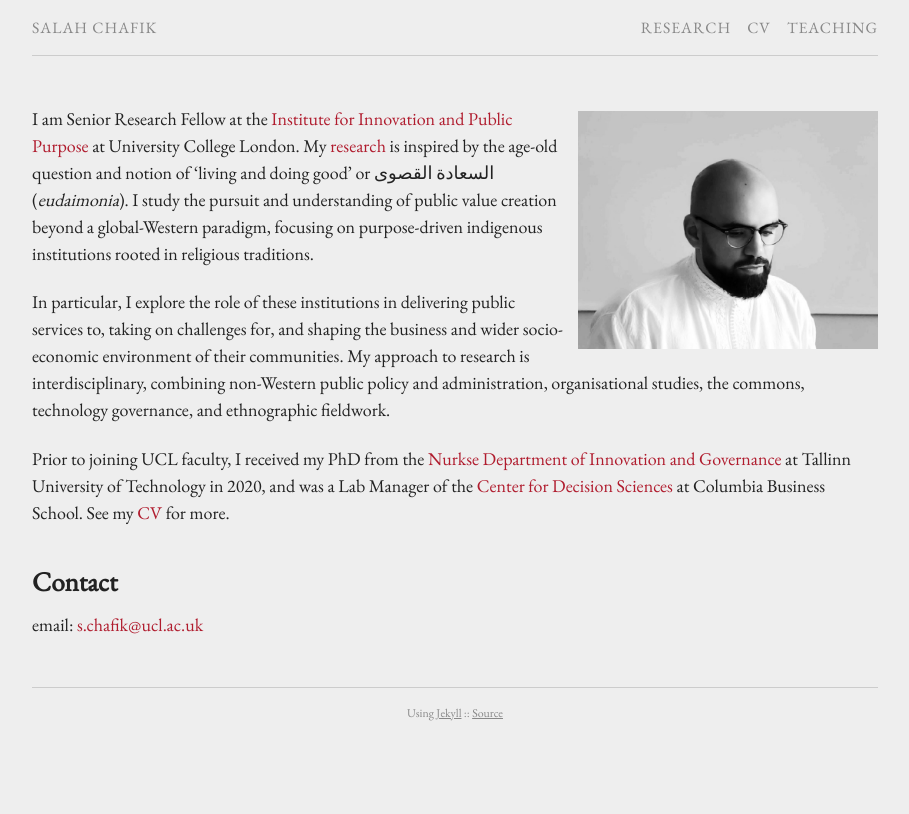
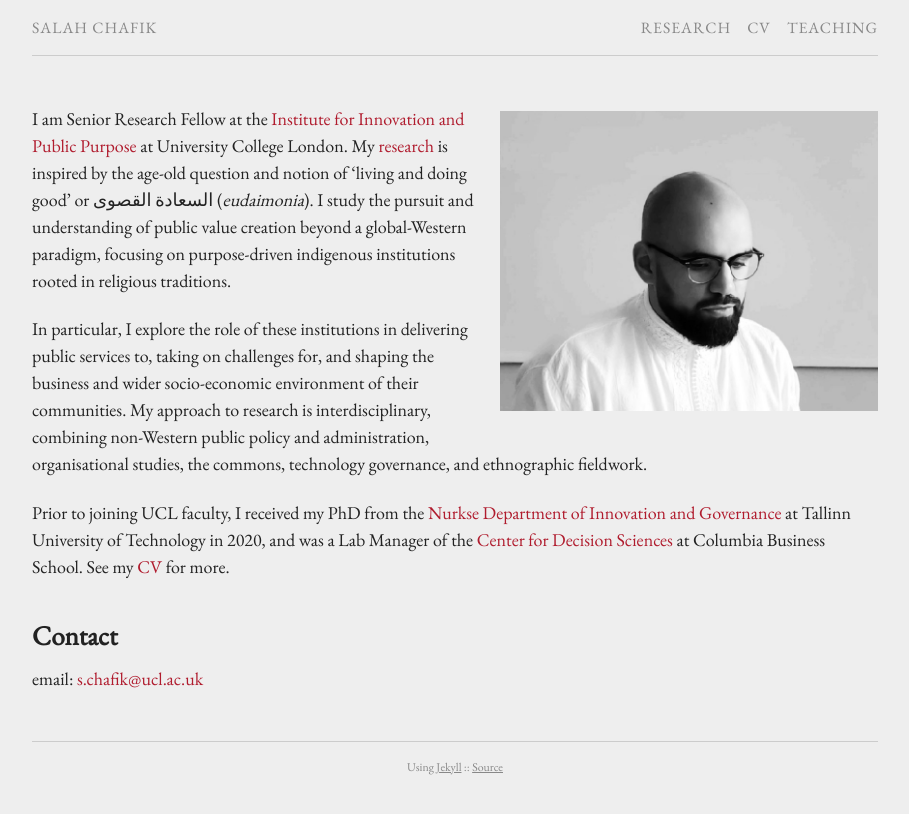
Before and after one commit to schafik/schafik.github.io, a Jekyll site: the page built from index.md, in a window 1280 px wide. Shown: the top 814 px of the page, without its empty margins (185-1094 px from the left). Built offline with Jekyll 4.4.1, drawn with Linux system fonts in a browser that asks for light colours; comment, search, counter and statistics services are not loaded.

Commit message:
Update index.md

```diff
--- a/index.md
+++ b/index.md
@@ -4,7 +4,7 @@ output: pdf_document
 permalink: /
 ---
 <br />
-{% include image.html url="images/chafik.png" caption="" width="300" align="right" %}
+{% include image.html url="images/chafik.png" caption="" height="300" align="right" %}
 
 I am Senior Research Fellow at the [Institute for Innovation and Public Purpose] at University College London. My [research] is inspired by the age-old question and notion of ‘living and doing good’ or السعادة القصوى (*eudaimonia*). I study the pursuit and understanding of public value creation beyond a global-Western paradigm, focusing on purpose-driven indigenous institutions rooted in religious traditions.
 
```
